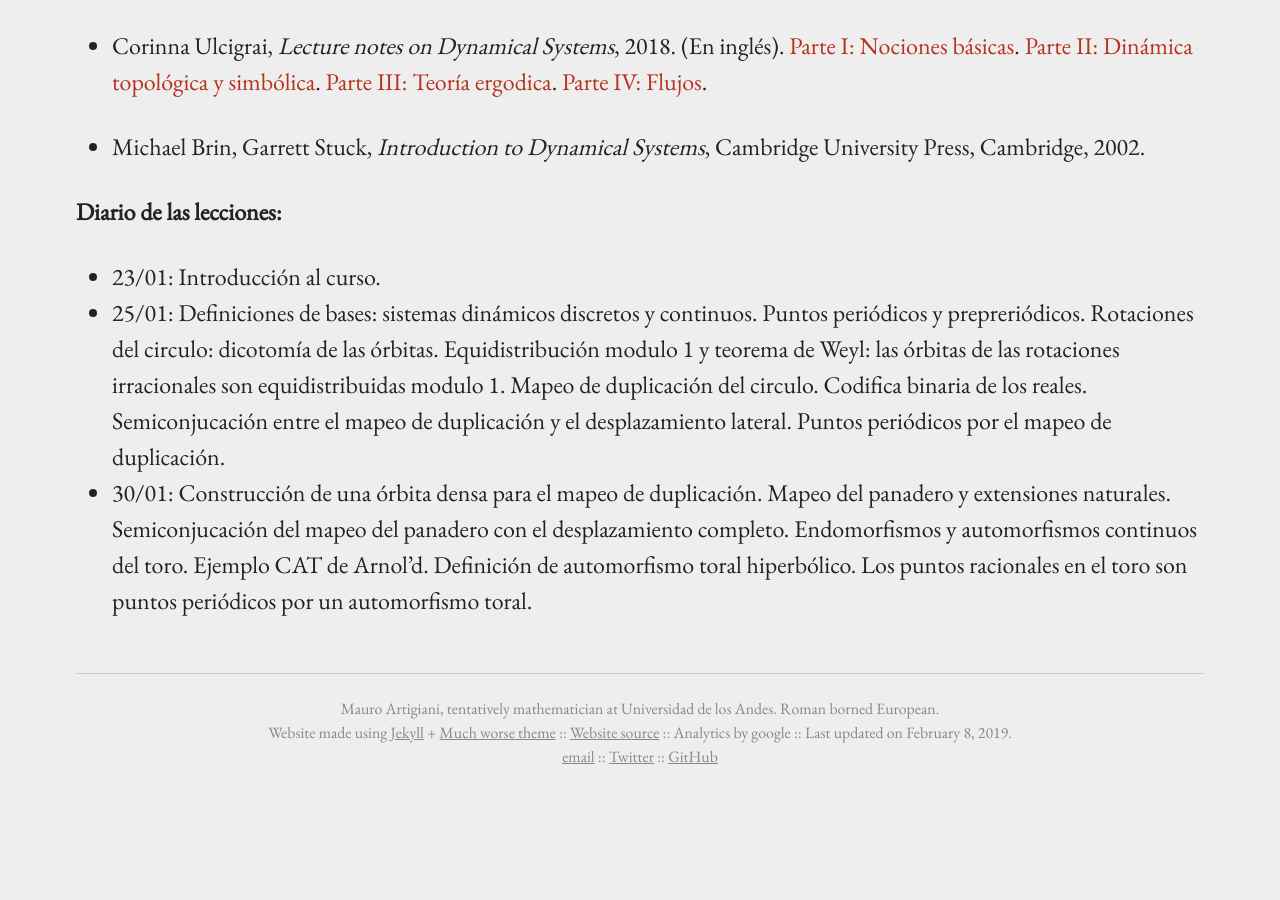
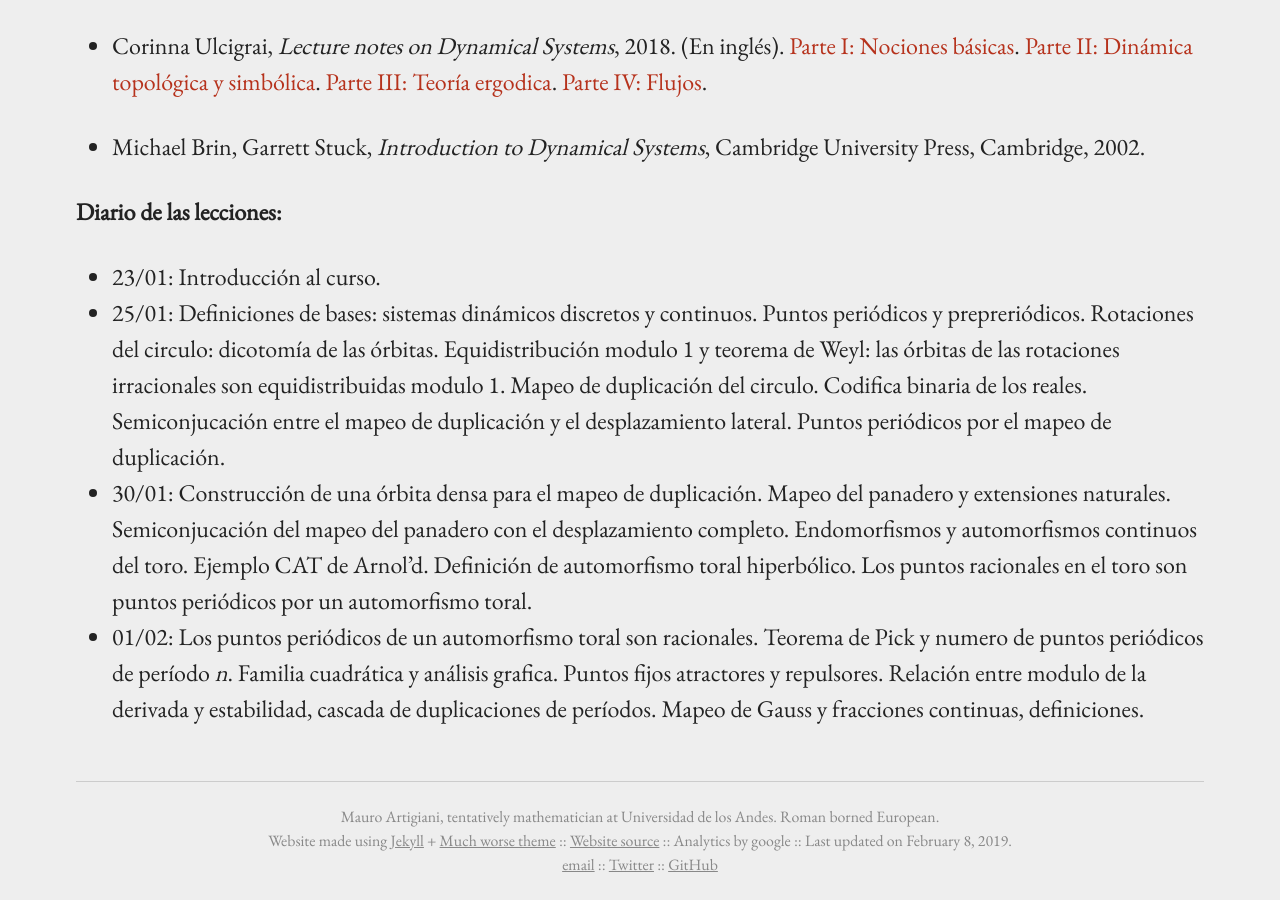
Before and after one commit to m-artigiani/m-artigiani.github.io, a Jekyll site: the page built from _pages/sisdin20191.md, in a window 1280 px wide and 900 px high, scrolled down 1049 px. Built offline with Jekyll 4.4.1, drawn with Linux system fonts in a browser that asks for light colours; before the commit the page ends 1841 px from its top, so only the background shows below that.

Commit message:
HW Calculus + Updated DS class' diary

```diff
--- a/_pages/sisdin20191.md
+++ b/_pages/sisdin20191.md
@@ -39,3 +39,4 @@ Systems_, Cambridge University Press, Cambridge, 2002.
 + 25/01: Definiciones de bases: sistemas dinámicos discretos y continuos. Puntos periódicos y prepreriódicos. Rotaciones del circulo: dicotomía de las órbitas. Equidistribución modulo 1 y teorema de Weyl: las órbitas de las rotaciones irracionales son equidistribuidas modulo 1.
 Mapeo de duplicación del circulo. Codifica binaria de los reales. Semiconjucación entre el mapeo de duplicación y el desplazamiento lateral. Puntos periódicos por el mapeo de duplicación.
 + 30/01: Construcción de una órbita densa para el mapeo de duplicación. Mapeo del panadero y extensiones naturales. Semiconjucación del mapeo del panadero con el desplazamiento completo. Endomorfismos y automorfismos continuos del toro. Ejemplo CAT de Arnol'd. Definición de automorfismo toral hiperbólico. Los puntos racionales en el toro son puntos periódicos por un automorfismo toral.
++ 01/02: Los puntos periódicos de un automorfismo toral son racionales. Teorema de Pick y numero de puntos periódicos de período _n_. Familia cuadrática y análisis grafica. Puntos fijos atractores y repulsores. Relación entre modulo de la derivada y estabilidad, cascada de duplicaciones de períodos. Mapeo de Gauss y fracciones continuas, definiciones.
```
Also changed, not shown: _pages/calculo20191.md (+2 -0 lines), 1 other file.
